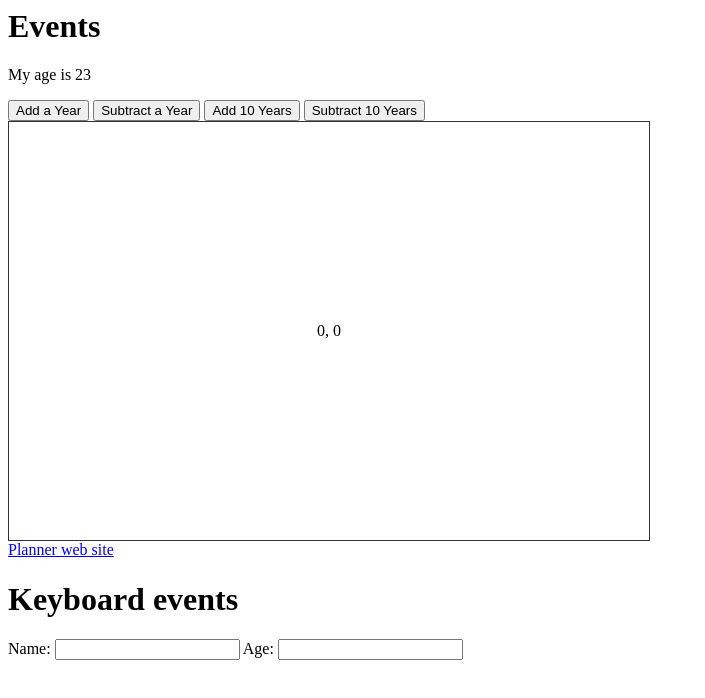
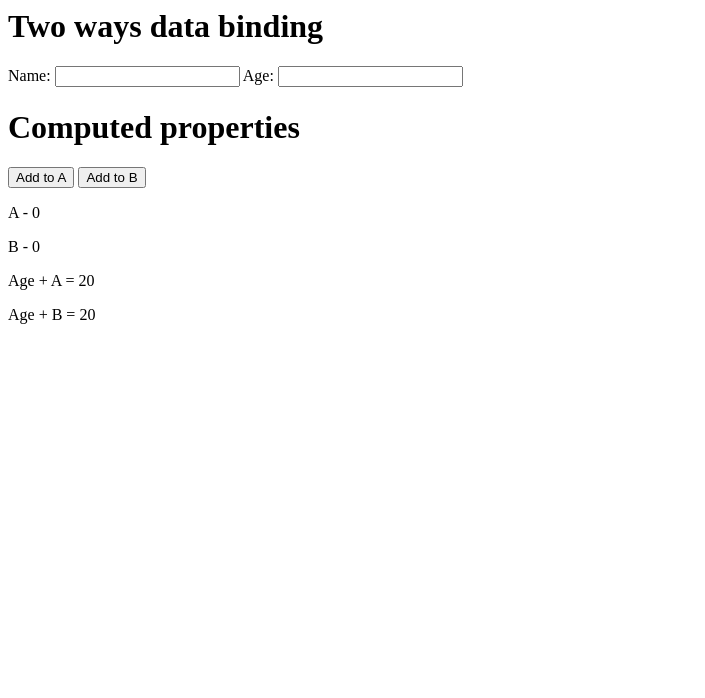
Before and after one commit to astonished12/learn-vue, a plain HTML site: page index.html in a window 1280 px wide. Shown: the whole page, without its empty margins (0-705 px from the left). Drawn offline with nearby package versions, Linux system fonts and the light colour scheme.

Commit message:
days binding and computed properties

```diff
--- a/index.html
+++ b/index.html
@@ -7,26 +7,24 @@
     </head>
     <body>
         <div id="vue-app">
-           <h1>Events</h1>
-           <p>My age is {{age}}</p>
-           <button @click.once="add(1)">Add a Year</button>
-           <button @click="subtract(1)">Subtract a Year</button>
-           <button @dblclick="add(10)">Add 10 Years</button>
-           <button @dblclick="subtract(10)">Subtract 10 Years</button>
-
-           <div id="canvas" @mousemove="updateXY"> {{x}}, {{y }} </div>
-           <a v-on:click.prevent="click" href="https://planner.expertnetwork.ro">Planner web site</a>
-
+           <h1>Two ways data binding</h1>
            <div>
-               <h1>Keyboard events</h1>
                <label>Name:</label>
-               <input type="text" v-on:keyup.enter="logName">
+               <input type="text" v-model="user.name">
+               <span> {{user.name}} </span>
 
                <label>Age:</label>
-               <input type="text" v-on:keyup.alt.enter="logAge">
+               <input type="text" v-model="user.age">
+               <span>{{user.age}}</span>
            </div>
 
-
+           <h1>Computed properties</h1>
+           <button v-on:click="a++">Add to A</button>
+           <button v-on:click="b++">Add to B</button>
+           <p>A - {{ a }}</p>
+           <p>B - {{ b }}</p>
+           <p>Age + A = {{ addToA }}</p>
+           <p>Age + B = {{ addToB }}</p>
         </div>
         <script src="js/app.js"></script>
     </body>
--- a/js/app.js
+++ b/js/app.js
@@ -1,9 +1,13 @@
 new Vue({
     el:'#vue-app',
     data: {
-       age:23,
-       x:0,
-       y:0
+       age: 20,
+       a: 0,
+       b: 0,
+       user: {
+             name:'',
+             age:''
+             }
     },
     methods: {
        add: function(inc){
@@ -24,6 +28,15 @@ new Vue({
        },
        logAge: function(){
             console.log('you entered your age');
-       }
+       },
+
+    },
+    computed:{
+        addToA: function(){
+            return this.a + this.age;
+        },
+        addToB: function(){
+         return this.b  + this.age;
+     }
     }
 });
```
